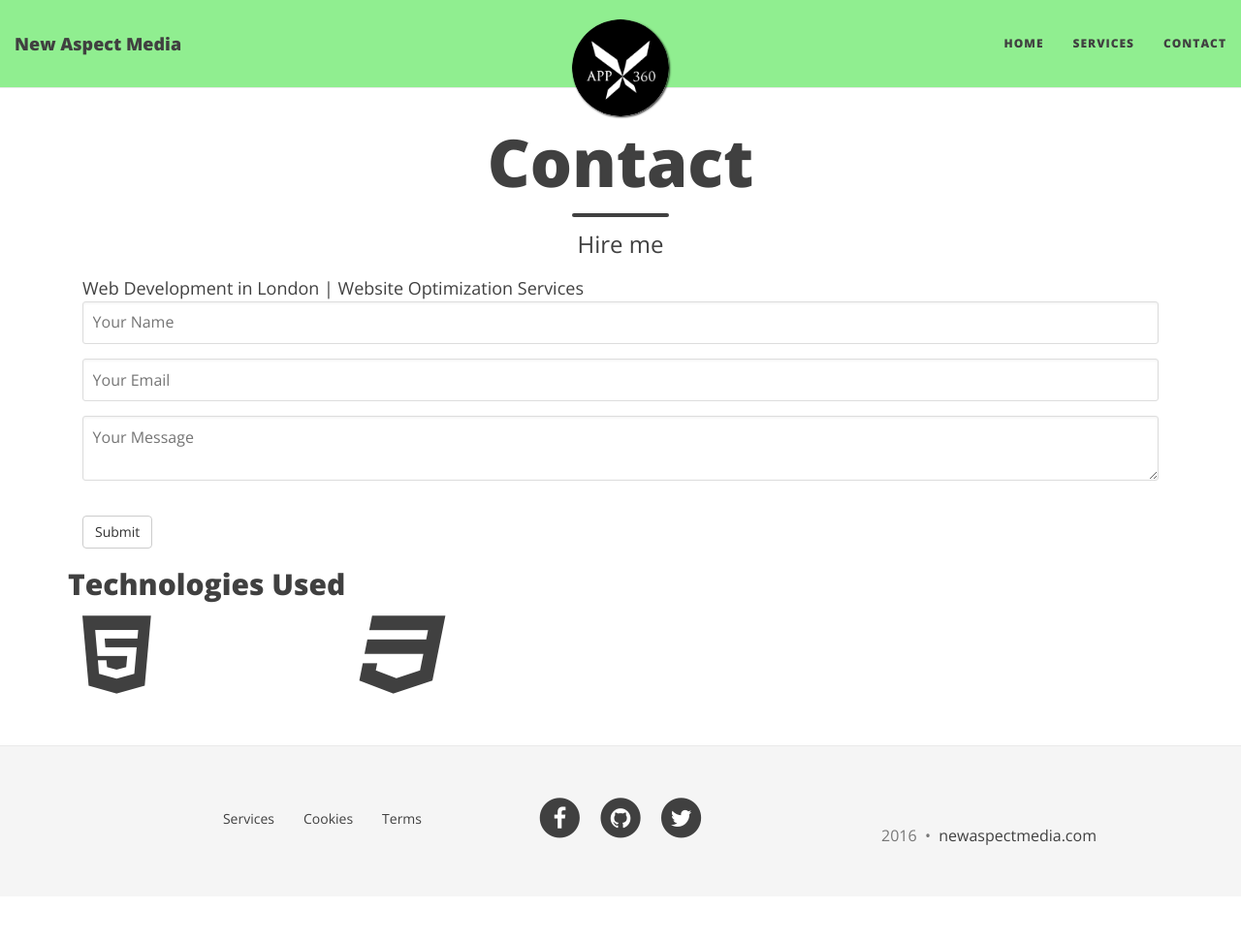
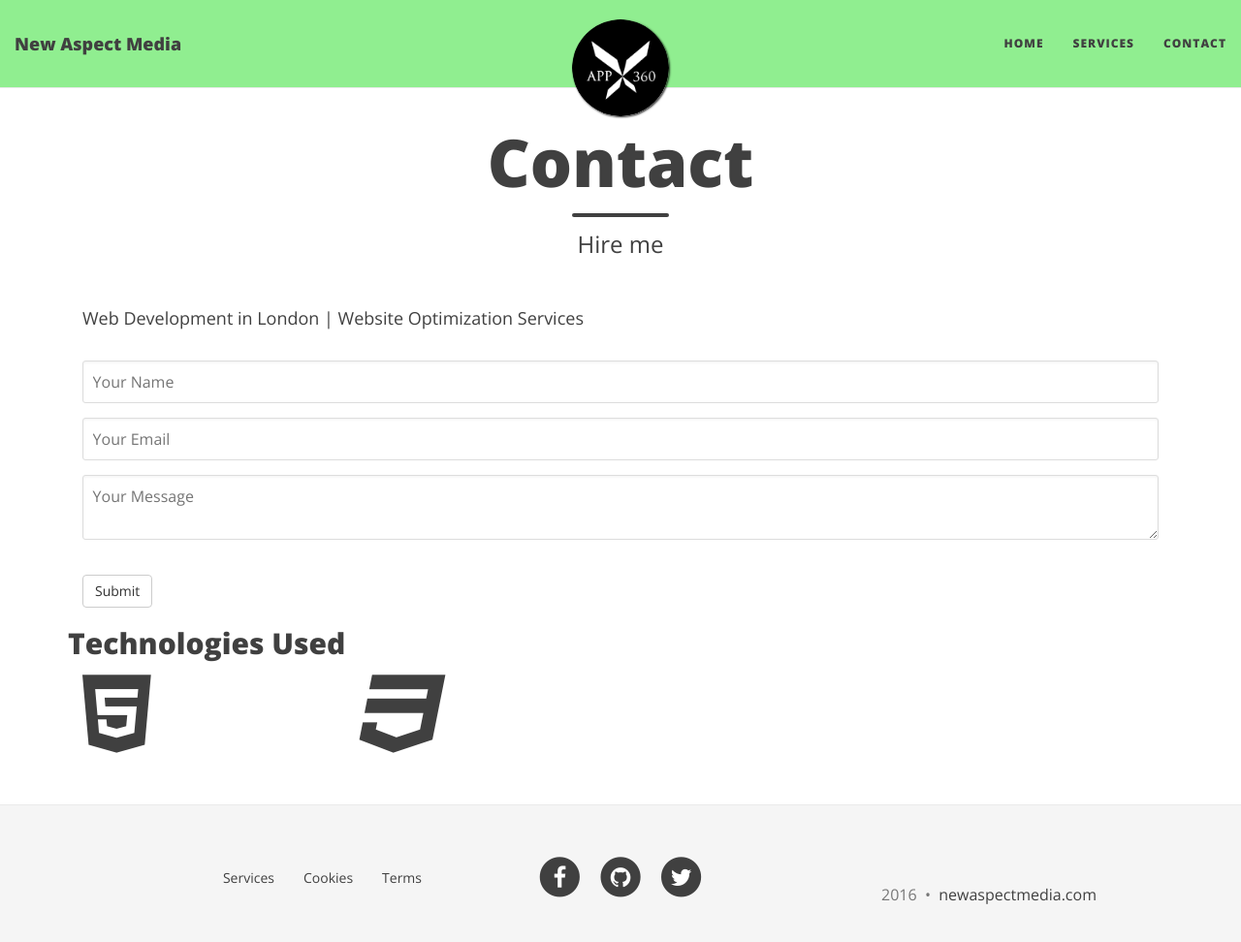
Before and after one commit to newmedia77/appxnam, a Jekyll site: the page built from contact.md, in a window 1280 px wide and 986 px high. Shown: the top 972 px of the window at 97% size. Built offline with Jekyll 4.4.1, drawn with Linux system fonts in a browser that asks for light colours; nearby versions of some CDN libraries.

Commit message:
andreas
contact

```diff
--- a/contact.md
+++ b/contact.md
@@ -4,7 +4,7 @@ title: Contact
 subtitle: Hire me
 slug:
 ---
-<div class="page-heading">Web Development in London &#124; Website Optimization Services</div>
+<p>Web Development in London &#124; Website Optimization Services</p>
 <form role="form" id="contactForm" method="POST">
 <div class="form-group">
     <input type="text" name="name" placeholder="Your Name">
```
